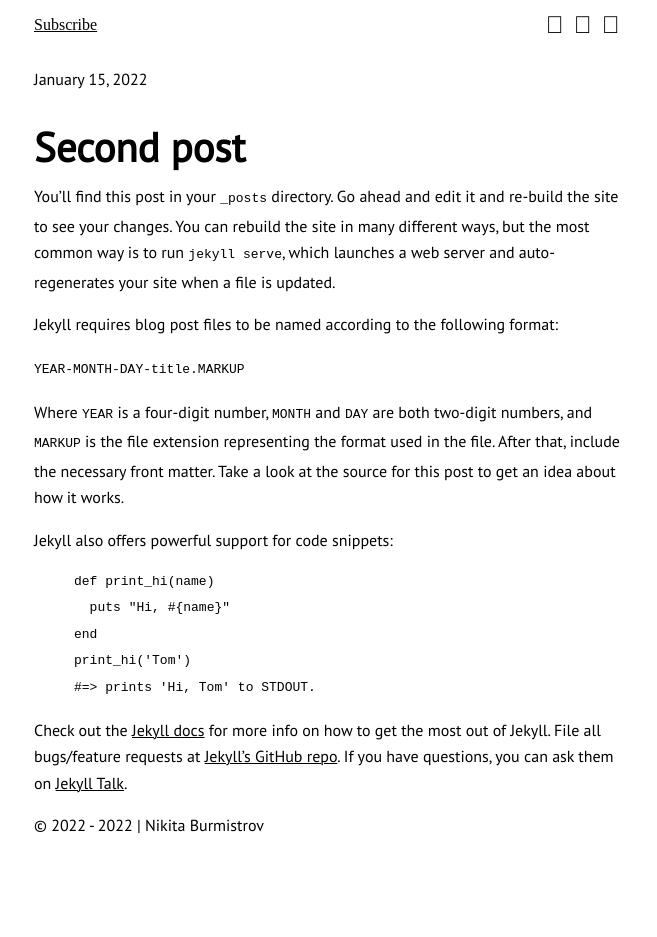
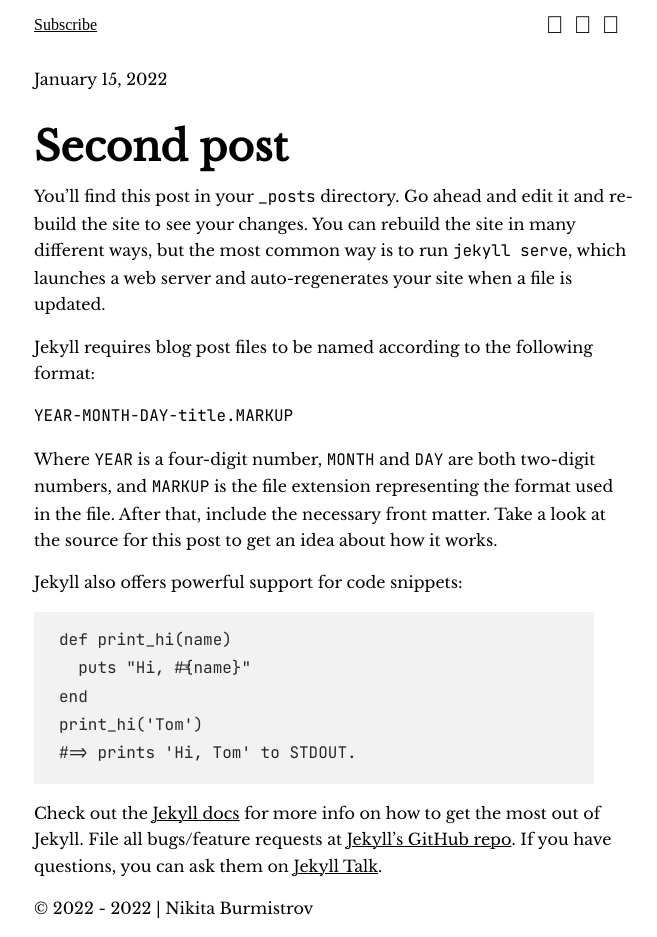
Before and after one commit to burmistrov-tech/blog, a Jekyll site: the page built from _posts/2022/jan/2022-01-15-welcome-to-jekyll.md, in a window 1280 px wide. Shown: the whole page, without its empty margins (306-963 px from the left). Built offline with Jekyll 4.4.1, drawn with Linux system fonts in a browser that asks for light colours; some web fonts are replaced; comment, search, counter and statistics services are not loaded; before the commit the page ends 900 px from its top, so only the background shows below that.

Commit message:
update styles & update post-preview

```diff
--- a/_layouts/post.html
+++ b/_layouts/post.html
@@ -28,3 +29,22 @@
   <h1 itemprop="name headline mainEntityOfPage">{{ page.title }}</h1>
   {{ content }}
 </article>
+<div id="disqus_thread"></div>
+<script>
+    /**
+    *  RECOMMENDED CONFIGURATION VARIABLES: EDIT AND UNCOMMENT THE SECTION BELOW TO INSERT DYNAMIC VALUES FROM YOUR PLATFORM OR CMS.
+    *  LEARN WHY DEFINING THESE VARIABLES IS IMPORTANT: https://disqus.com/admin/universalcode/#configuration-variables    */
+    /*
+    var disqus_config = function () {
+    this.page.url = PAGE_URL;  // Replace PAGE_URL with your page's canonical URL variable
+    this.page.identifier = PAGE_IDENTIFIER; // Replace PAGE_IDENTIFIER with your page's unique identifier variable
+    };
+    */
+    (function() { // DON'T EDIT BELOW THIS LINE
+    var d = document, s = d.createElement('script');
+    s.src = 'https://www-burmistrov-tech.disqus.com/embed.js';
+    s.setAttribute('data-timestamp', +new Date());
+    (d.head || d.body).appendChild(s);
+    })();
+</script>
+<noscript>Please enable JavaScript to view the <a href="https://disqus.com/?ref_noscript">comments powered by Disqus.</a></noscript>
--- /dev/null
+++ b/_sass/code-highlight.scss
@@ -0,0 +1,11 @@
+.highlight {
+  margin-left: 0;
+  word-break: break-word;
+  background: rgba(242, 242, 242, 1);
+  color: rgba(41, 41, 41, 1);
+
+  pre {
+    margin: 0;
+    padding: 15px 0px 15px 25px;
+  }
+}
--- a/_sass/defenitions.scss
+++ b/_sass/defenitions.scss
@@ -1,5 +1,2 @@
-$primary-font: 'PT Sans', 'Georgia', 'Times New Roman', serif;
-$code-font: 'Source Code Pro', monospace;
-
 $width: 600px;
 $em: 24px;
--- a/_sass/fonts.scss
+++ b/_sass/fonts.scss
@@ -1,7 +1,15 @@
-@import url('https://fonts.googleapis.com/css?family=Source+Code+Pro:400,500|Ubuntu+Mono:400|PT+Sans:400');
+@import url('https://fonts.googleapis.com/css?family=JetBrains+Mono:400,500|Ubuntu+Mono:400|PT+Sans:400|Libre+Baskerville:400');
+
+$code-font: 'JetBrains Mono', 'Ubuntu Mono', monospace;
+
+$primary-font: 'Libre Baskerville', 'PT Sans', 'Georgia', 'Times New Roman', serif;
 
 %primary-font {
   font-family: $primary-font;
   font-style: normal;
   font-weight: normal;
 }
+
+%code-font {
+  font-family: $code-font;
+}
--- a/assets/css/layout.scss
+++ b/assets/css/layout.scss
@@ -5,6 +5,7 @@
 @import 'header';
 @import 'wrapper';
 @import 'post-preview';
+@import 'code-highlight';
 @import 'icons';
 @import 'fonts';
 
@@ -45,6 +46,10 @@
   @extend %primary-font;
 }
 
+code {
+  @extend %code-font;
+}
+
 h1 {
   @extend %clear;
   @extend %primary-font;
```
Also changed, not shown: other parts of _layouts/post.html (+1 -0 lines), index.html (+5 -2 lines).
